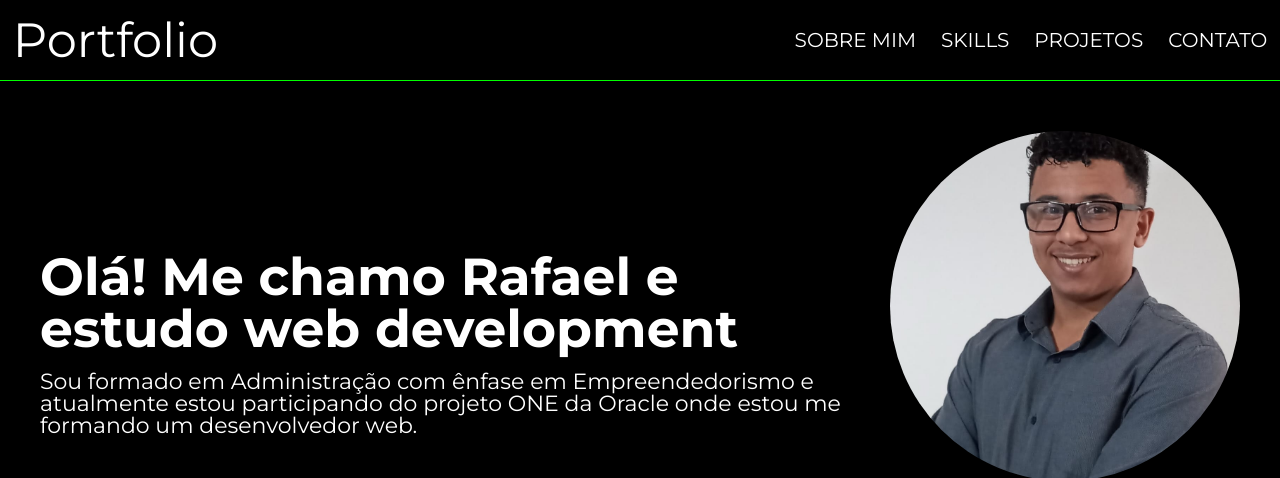
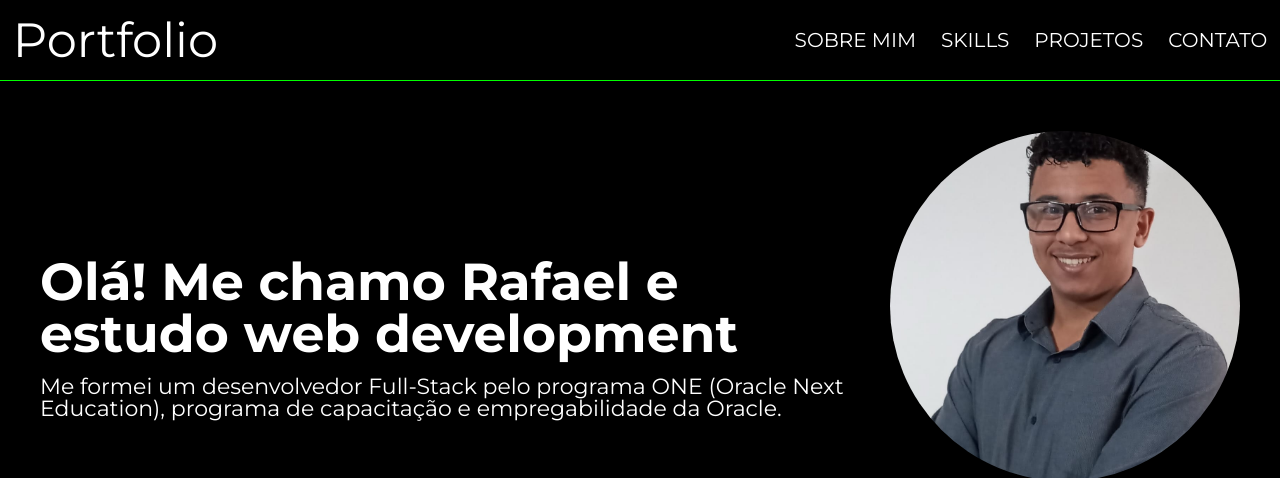
Before and after one commit to Rafael-Riviello/ONE_Portfolio, a plain HTML site: page index.html in a window 1280 px wide. Shown: the top 478 px of the page. Drawn offline with Linux system fonts and the light colour scheme.

Commit message:
Section1 -> Sobre mim

```diff
--- a/index.html
+++ b/index.html
@@ -34,7 +34,7 @@
             <div class="container">
                 <div class="section1-div1">
                     <h1>Olá! Me chamo Rafael e estudo web development</h1>
-                    <h4>Sou formado em Administração com ênfase em Empreendedorismo e atualmente estou participando do projeto ONE da Oracle onde estou me formando um desenvolvedor web.</h4>
+                    <h4>Me formei um desenvolvedor Full-Stack pelo programa ONE (Oracle Next Education), programa de capacitação e empregabilidade da Oracle.</h4>
                 </div>
                 <div class="section1-div2">
                     <img class="section1-pp" src="assets/PP.jpeg" alt="Profile picture">
```
